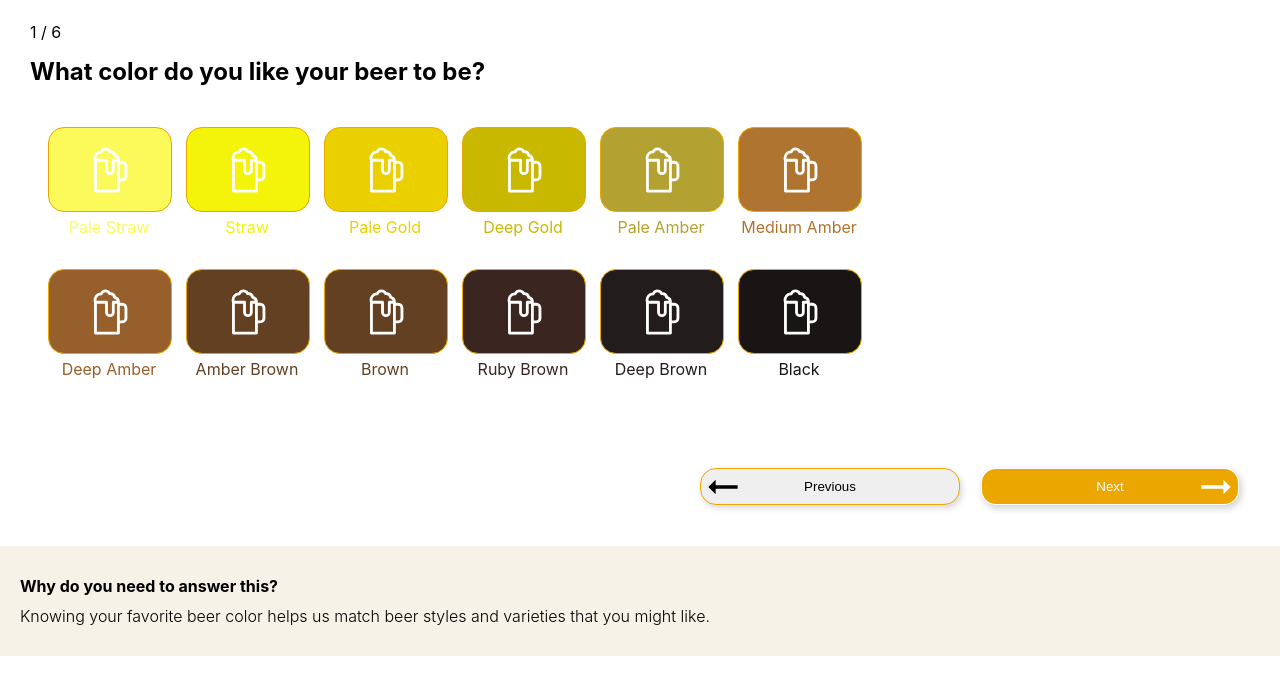
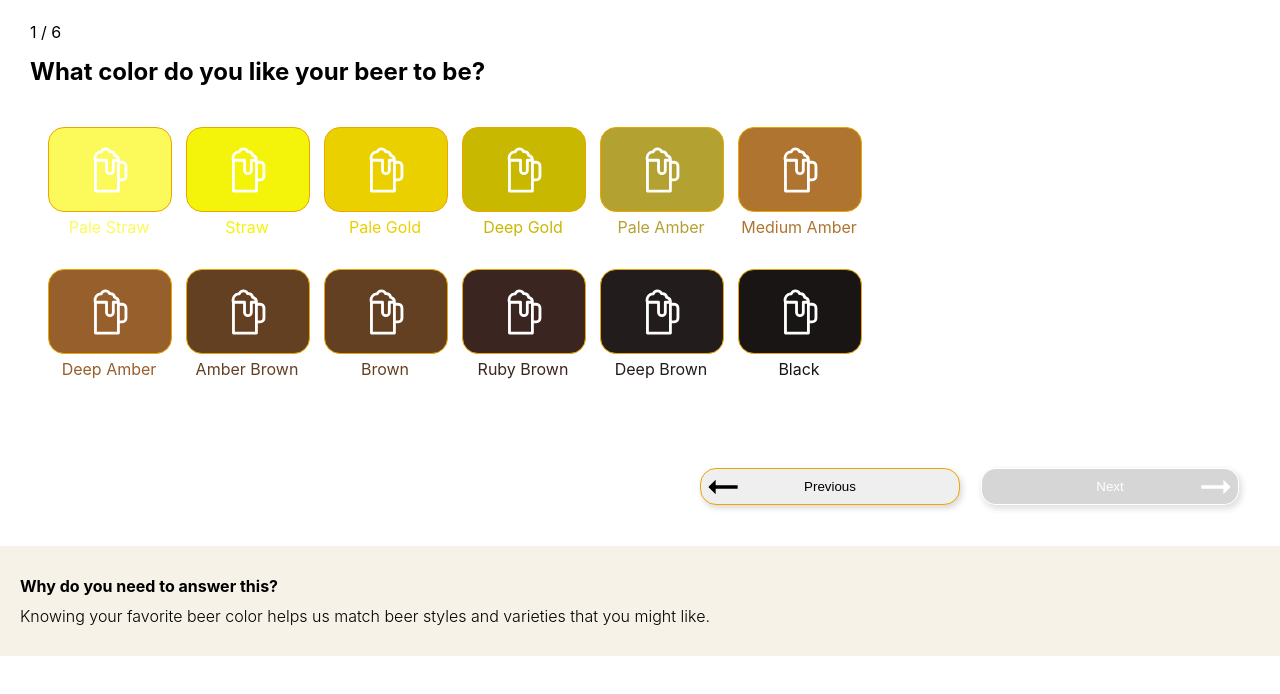
Before and after one commit to veerasuthan/demo-mai, a React app: page /questions in a window 1280 px wide. Shown: the part 72-766 px from the top of the page. Built offline with nearby package versions, Linux system fonts and the light colour scheme.

Commit message:
Mandatory added

```diff
--- a/public/index.html
+++ b/public/index.html
@@ -24,7 +24,7 @@
       work correctly both with client-side routing and a non-root public URL.
       Learn how to configure a non-root public URL by running `npm run build`.
     -->
-    <title>React App</title>
+    <title>mAI Beer</title>
   </head>
   <body>
     <noscript>You need to enable JavaScript to run this app.</noscript>
--- a/src/containers/App.js
+++ b/src/containers/App.js
@@ -1,5 +1,5 @@
 import React from 'react';
-import { Switch, Route } from "react-router-dom";
+import { Switch } from "react-router-dom";
 
 // pages containers
 import Intro from './Intro';
--- a/src/containers/PublicRoute.js
+++ b/src/containers/PublicRoute.js
@@ -1,7 +1,5 @@
 import React from 'react';
 import Header from './Header';
-
-import { Switch, Route } from "react-router-dom";
 
 function PublicRoute({ component: Component, ...rest }) {
     return (
--- a/src/containers/Questions/index.js
+++ b/src/containers/Questions/index.js
@@ -20,7 +20,9 @@ function Questions(props) {
 
     const questionData = questions[questionIndex]
     const { id, question, question_hint,
-        question_type, answers, answer_type, why_answer } = questionData
+        question_type, answers, answer_type, why_answer, mandatory } = questionData
+    const user_value = user_response[id] || null;
+
 
     return (
         <>
@@ -38,7 +40,7 @@ function Questions(props) {
                             [id]: value
                         }))
                     }}
-                    selectedValue={user_response[id] || null}
+                    selectedValue={user_value}
                 />
             </div>
             <div class="action-wrapper">
@@ -56,6 +58,7 @@ function Questions(props) {
                 />
                 <Button
                     className="nav-button primary arrow-right"
+                    disabled={mandatory && user_value === null}
                     text="Next"
                     arrow="right"
                     onClick={() => {
--- a/src/index.css
+++ b/src/index.css
@@ -120,6 +120,12 @@ header {
   position: relative;
   text-decoration: none;
   margin: 10px;
+}
+
+.nav-button:disabled {
+  background-color: #ccc !important;
+  opacity: 0.8;
+  cursor: not-allowed;
 }
 
 .close-icon {
```
Also changed, not shown: 2 other files.
